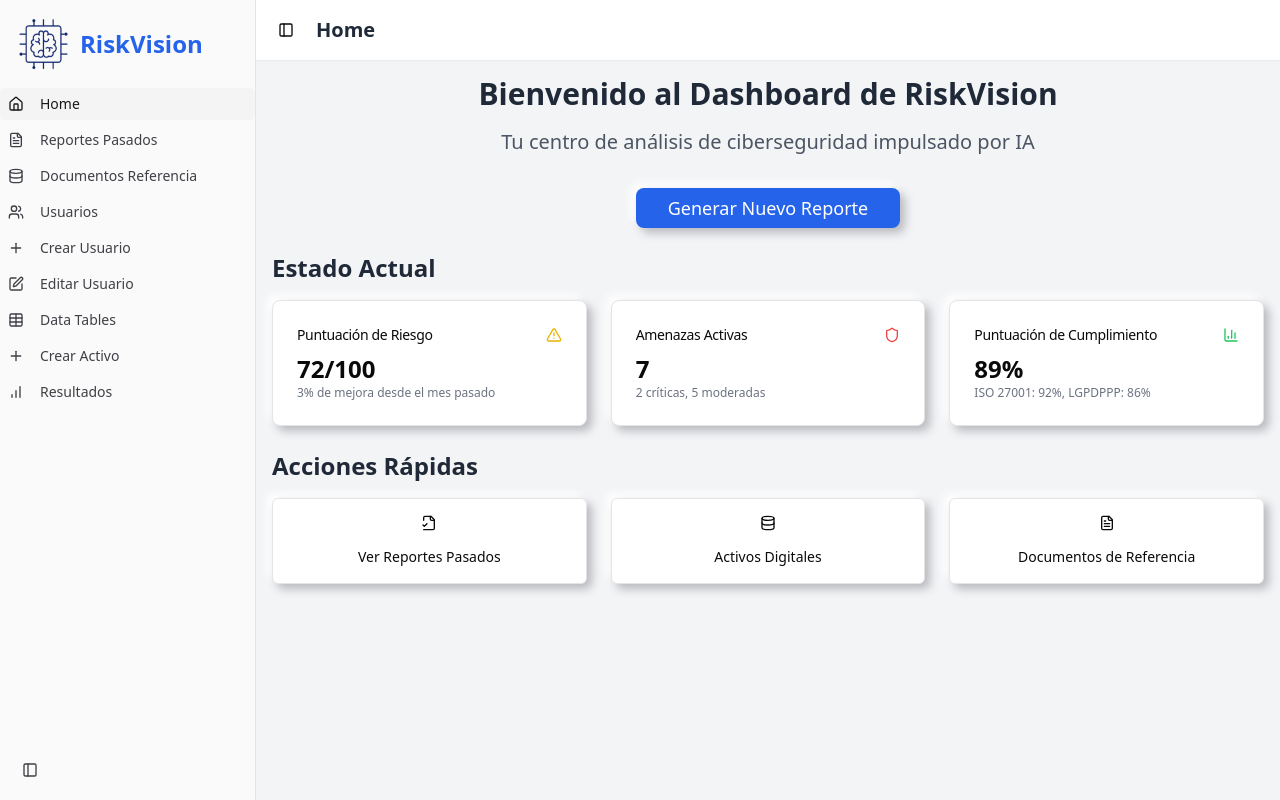
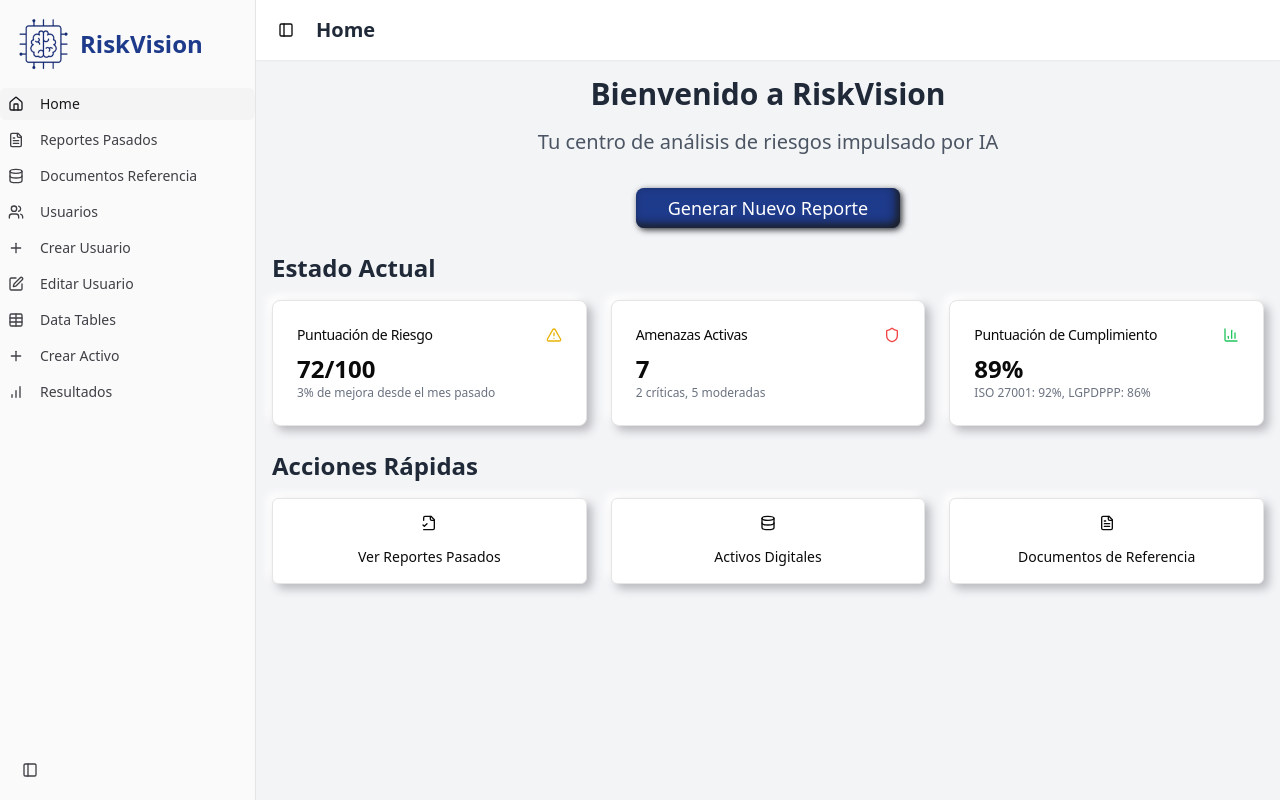
Before and after one commit to RiskVision/RiskVision, a React (Create React App) app in the folder riskvision-front/: page /home in a window 1280 px wide. Built offline with nearby package versions, Linux system fonts and the light colour scheme.

Commit message:
boton de generar nuevo reporte y tirulo de sidebar es más oscuro, se usa logo de riskvision en sidebar

```diff
--- a/riskvision-front/src/components/layout.jsx
+++ b/riskvision-front/src/components/layout.jsx
@@ -38,7 +38,7 @@ const Layout = () => {
       <div className="flex h-screen bg-gray-100 w-screen">
         <Sidebar defaultOpen={true} className="border-r">
           <SidebarHeader className="p-4">
-            <Link to="/home" className="flex items-center space-x-2 text-blue-600">
+            <Link to="/home" className="flex items-center space-x-2 text-blue-900">
               <img src={Logo} alt="RiskVision Logo" className="h-14 w-14" /> {/* Usar el logo en lugar del ícono Shield */}
               <span className="text-2xl font-bold">RiskVision</span>
             </Link>
--- a/riskvision-front/src/pages/Home/home.jsx
+++ b/riskvision-front/src/pages/Home/home.jsx
@@ -50,13 +50,14 @@ function Home() {
         <div className='space-y-6'>
             <section className='text-center'>
                 <h1 className='text-3xl font-bold text-gray-800 mb-4'>
-                    Bienvenido al Dashboard de RiskVision
+                    Bienvenido a RiskVision
                 </h1>
                 <p className='text-xl text-gray-600 mb-8'>
-                    Tu centro de análisis de ciberseguridad impulsado por IA
+                    Tu centro de análisis de riesgos impulsado por IA
                 </p>
                 <Button onClick={() => {handleAIResponse()}}
-                    className='text-lg px-8 py-4 bg-blue-600 text-white rounded-lg shadow-[5px_5px_10px_#b8b9be,-5px_-5px_10px_#ffffff] hover:shadow-[inset_5px_5px_10px_#4a4b4e,inset_-5px_-5px_10px_#ffffff] transition-all duration-300'
+                    className='text-lg px-8 py-4 bg-blue-900 text-white rounded-lg shadow-[2px_2px_6px_#2f3238,inset_-4px_-4px_8px_#1c1f24] hover:bg-blue-800 hover:shadow-[inset_2px_2px_6px_#2f3238,inset_-4px_-4px_8px_#1c1f24] transition-all duration-300'
+
                 >
                     <Link to='/resultados'>Generar Nuevo Reporte</Link>
                 </Button>
```
